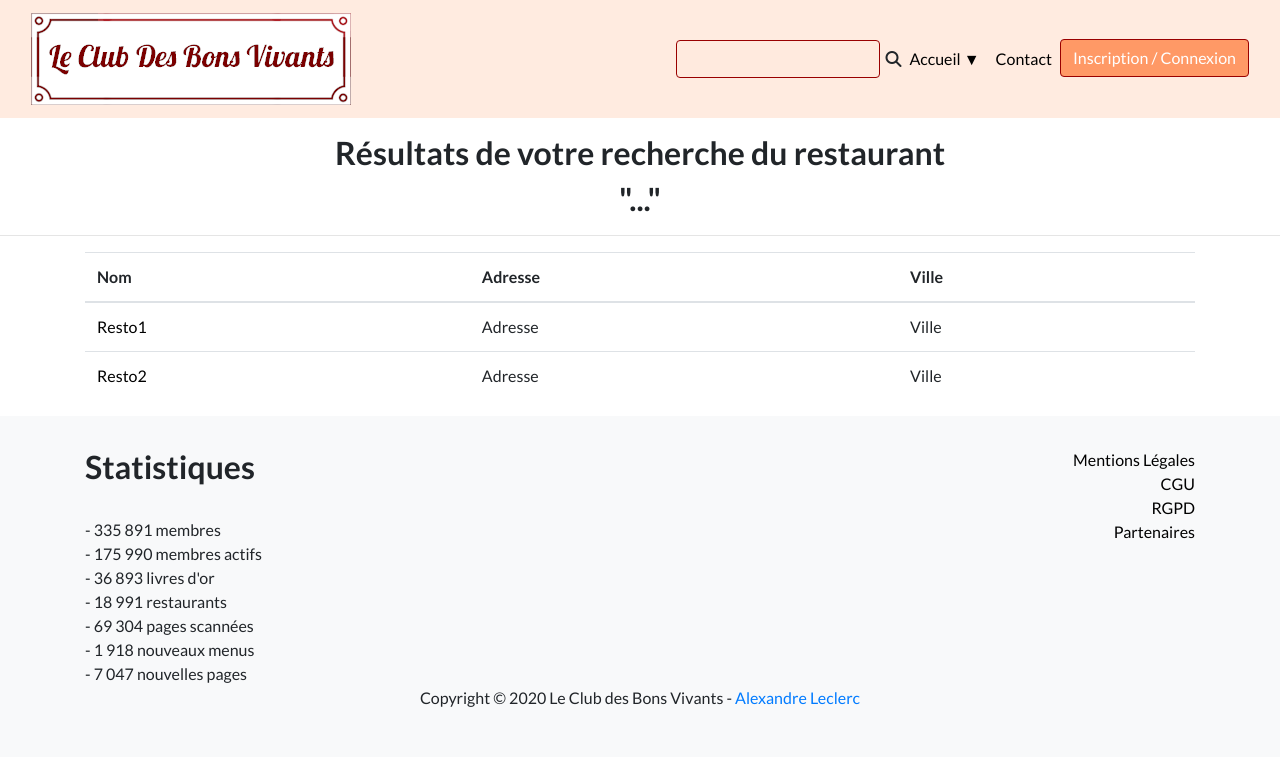
After one commit to SilverAlexTV63/lcdbv, a PHP site: page /results.php in a window 1280 px wide. The commit adds this page. Shown: the top 757 px of the page. Run offline with PHP 8.4, Linux system fonts and the light colour scheme; some libraries are stand-ins or nearby versions.

Commit message:
Commit de fin de journée

```diff
--- a/includes/home.php
+++ b/includes/home.php
@@ -5,7 +5,7 @@
                     <h1 class="mb-5" style="color: rgb(0,0,0);">Découvrez les restaurants recommandés par nos membres<br></h1>
                 </div>
                 <div class="col-md-10 col-lg-8 col-xl-7 mx-auto">
-                    <form action="search-result.php">
+                    <form action="results.php">
                         <div class="form-row">
                             <div class="col-12 col-md-9 mb-2 mb-md-0"><input class="border-dark form-control form-control-lg" type="text" placeholder="Rechercher un restaurant ..."></div>
                             <div class="col-12 col-md-3"><button class="btn btn-primary btn-block btn-lg" type="submit" style="background-color: #ff9966; border-color: #990000">Rechercher</button></div>
--- a/includes/region.php
+++ b/includes/region.php
@@ -1,7 +1,7 @@
 <header class="masthead text-white text-center" style="padding: 4rem; padding-bottom: 1rem; background-color: white">
     <div class="container">
         <div class="col-md-10 col-lg-8 col-xl-7 mx-auto">
-            <form action="search-result.php">
+            <form action="results.php">
                 <div class="form-row">
                     <div class="col-12 col-md-9 mb-2 mb-md-0"><input class="border-dark form-control form-control-lg" type="text" placeholder="Rechercher un restaurant ..."></div>
                     <div class="col-12 col-md-3"><button class="btn btn-primary btn-block btn-lg" type="submit" style="background-color: #ff9966; border-color: #990000">Rechercher</button></div>
--- /dev/null
+++ b/includes/results.php
@@ -0,0 +1,32 @@
+<div class="container" style="margin-top: 1rem;">
+<div class="col">
+            <h2 class="text-center">Résultats de votre recherche du restaurant</h1>
+            <h2 class="text-center">"..."</h1>
+</div>
+</div>
+<hr>
+<div class="container">
+    <div class="table-responsive">
+        <table class="table">
+            <thead>
+                <tr>
+                    <th>Nom</th>
+                    <th>Adresse</th>
+                    <th>Ville</th>
+                </tr>
+            </thead>
+            <tbody>
+                <tr>
+                    <td><a href="#" style="color: black;">Resto1</a></td>
+                    <td>Adresse</td>
+                    <td>Ville</td>
+                </tr>
+                <tr>
+                    <td><a href="#" style="color: black;">Resto2</a></td>
+                    <td>Adresse</td>
+                    <td>Ville</td>
+                </tr>
+            </tbody>
+        </table>
+    </div>
+</div>
--- /dev/null
+++ b/results.php
@@ -0,0 +1,12 @@
+<!DOCTYPE html>
+<html lang="fr">
+<head>
+    <?php include("includes/head.php"); ?>
+</head>
+<body>
+    <?php include("includes/header.php"); ?>
+    <?php include("includes/results.php"); ?>
+    <?php include("includes/footer.php"); ?>
+    <?php include("includes/scripts.php"); ?>
+</body>
+</html>
```
